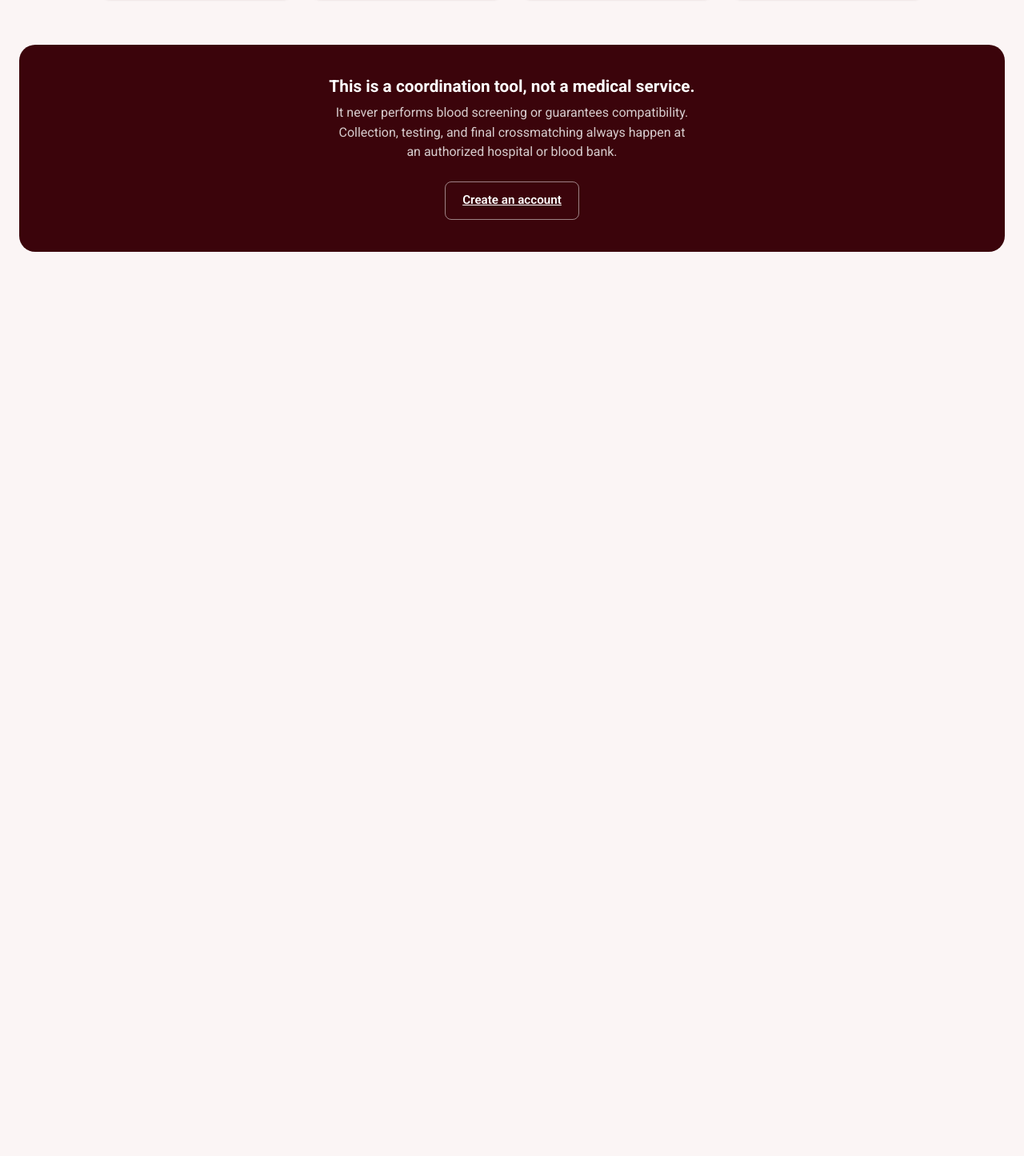
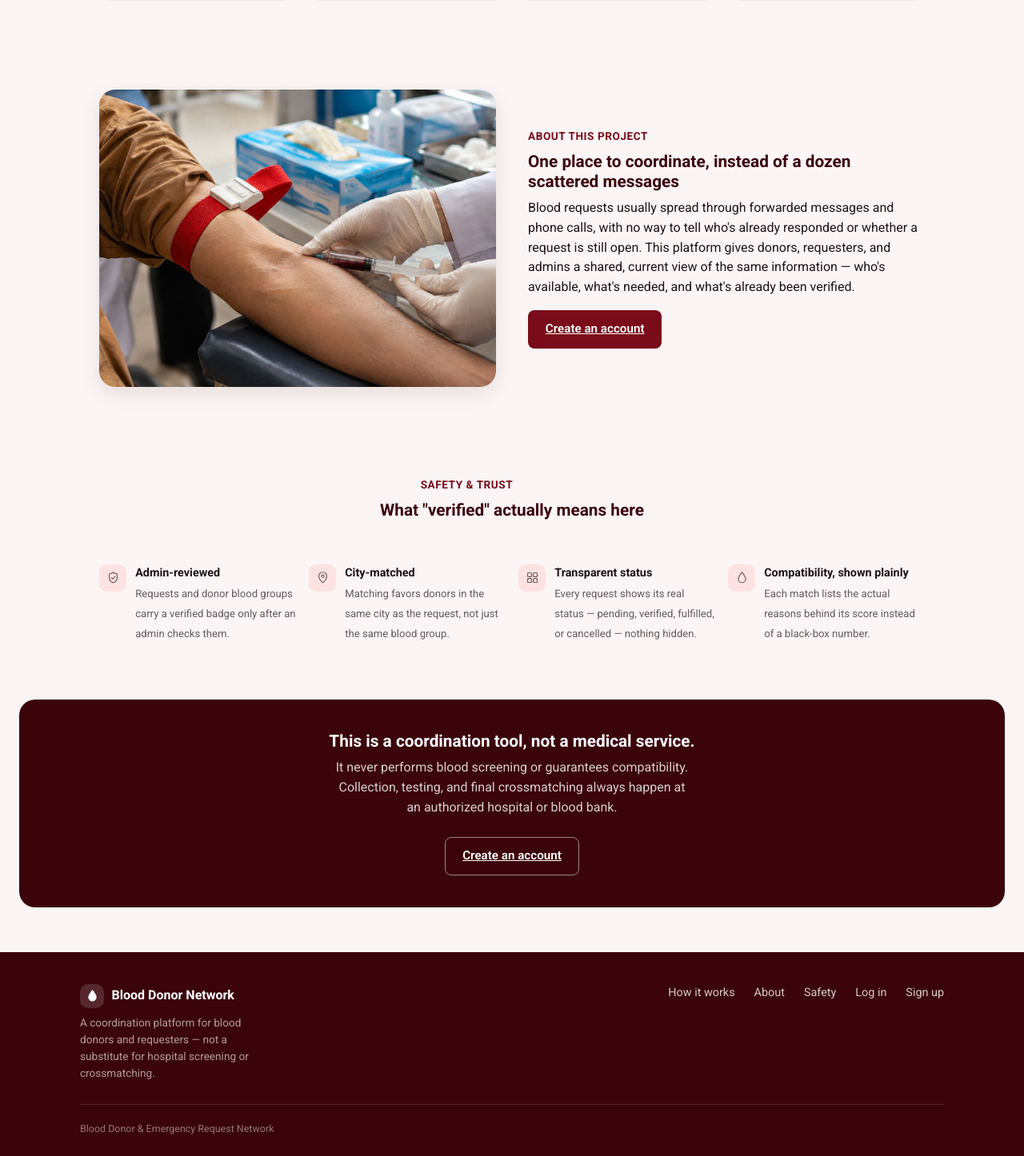
Before and after one commit to Anum-shahzad/Blood-Donor-Network, a React (Vite) app in the folder frontend/: page / in a window 1280 px wide. Shown: the part 1144-2590 px from the top of the page at 80% size. Before the commit the page ends 1515 px from the top, so only its background shows below. Built offline with nearby package versions, Linux system fonts and the light colour scheme; no server answers.

Commit message:
style: expand home page into scrollable landing experience

```diff
--- a/frontend/src/pages/Home.jsx
+++ b/frontend/src/pages/Home.jsx
@@ -2,20 +2,20 @@ import { useEffect, useState } from 'react';
 import { Link } from 'react-router-dom';
 import { apiGet } from '../api/client.js';
 import TopBar from '../components/TopBar.jsx';
+import BrandMark from '../components/BrandMark.jsx';
+import { DropletIcon, MapPinIcon, ShieldCheckIcon, GridIcon } from '../components/icons.jsx';
+
+const NAV_LINKS = [
+  { href: '#how-it-works', label: 'How it works' },
+  { href: '#about', label: 'About' },
+  { href: '#safety', label: 'Safety' },
+];
 
 const FEATURES = [
   {
     title: 'Register as a donor',
     body: 'Set your blood group and city once. Toggle availability whenever your status changes — no forms to refill.',
-    icon: (
-      <svg width="20" height="20" viewBox="0 0 24 24" fill="none">
-        <path
-          d="M12 2.5c-3.5 4.3-6.5 8.2-6.5 11.8a6.5 6.5 0 0 0 13 0c0-3.6-3-7.5-6.5-11.8Z"
-          stroke="currentColor"
-          strokeWidth="1.6"
-        />
-      </svg>
-    ),
+    icon: <DropletIcon size={20} />,
   },
   {
     title: 'Request blood in an emergency',
@@ -33,18 +33,42 @@ const FEATURES = [
       <svg width="20" height="20" viewBox="0 0 24 24" fill="none">
         <circle cx="7" cy="8" r="2.4" stroke="currentColor" strokeWidth="1.6" />
         <circle cx="17" cy="8" r="2.4" stroke="currentColor" strokeWidth="1.6" />
-        <path d="M3 19c0-2.8 2-4.5 4.5-4.5S12 16.2 12 19M12 19c0-2.8 2-4.5 4.5-4.5S21 16.2 21 19" stroke="currentColor" strokeWidth="1.6" strokeLinecap="round" />
+        <path
+          d="M3 19c0-2.8 2-4.5 4.5-4.5S12 16.2 12 19M12 19c0-2.8 2-4.5 4.5-4.5S21 16.2 21 19"
+          stroke="currentColor"
+          strokeWidth="1.6"
+          strokeLinecap="round"
+        />
       </svg>
     ),
   },
   {
     title: 'Verified by an admin',
     body: 'Genuine requests and donor blood groups are reviewed by an admin before they carry a verified badge.',
-    icon: (
-      <svg width="20" height="20" viewBox="0 0 24 24" fill="none">
-        <path d="M4 12.5 9.5 18 20 6.5" stroke="currentColor" strokeWidth="1.8" strokeLinecap="round" strokeLinejoin="round" />
-      </svg>
-    ),
+    icon: <ShieldCheckIcon size={20} />,
+  },
+];
+
+const TRUST_POINTS = [
+  {
+    icon: <ShieldCheckIcon size={17} />,
+    title: 'Admin-reviewed',
+    body: 'Requests and donor blood groups carry a verified badge only after an admin checks them.',
+  },
+  {
+    icon: <MapPinIcon size={17} />,
+    title: 'City-matched',
+    body: 'Matching favors donors in the same city as the request, not just the same blood group.',
+  },
+  {
+    icon: <GridIcon size={17} />,
+    title: 'Transparent status',
+    body: 'Every request shows its real status — pending, verified, fulfilled, or cancelled — nothing hidden.',
+  },
+  {
+    icon: <DropletIcon size={17} />,
+    title: 'Compatibility, shown plainly',
+    body: 'Each match lists the actual reasons behind its score instead of a black-box number.',
   },
 ];
 
@@ -59,7 +83,7 @@ export default function Home() {
 
   return (
     <>
-      <TopBar />
+      <TopBar navLinks={NAV_LINKS} />
 
       <section className="hero" style={{ backgroundImage: "url('/images/hero-blood-bag.jpg')" }}>
         <div className="hero-panel">
@@ -90,7 +114,7 @@ export default function Home() {
         </div>
       </section>
 
-      <section className="section">
+      <section className="section" id="how-it-works">
         <div className="section-heading">
           <p className="hero-eyebrow">How it works</p>
           <h2 style={{ marginTop: 0 }}>Built around coordination, not guesswork</h2>
@@ -101,6 +125,45 @@ export default function Home() {
               <span className="feature-card-icon">{f.icon}</span>
               <h3>{f.title}</h3>
               <p>{f.body}</p>
+            </div>
+          ))}
+        </div>
+      </section>
+
+      <section className="split-section" id="about">
+        <div className="split-media">
+          <img src="/images/hero-donation.jpg" alt="A blood donation being collected at a donation facility" />
+        </div>
+        <div className="split-content">
+          <p className="hero-eyebrow">About this project</p>
+          <h2>One place to coordinate, instead of a dozen scattered messages</h2>
+          <p>
+            Blood requests usually spread through forwarded messages and
+            phone calls, with no way to tell who's already responded or
+            whether a request is still open. This platform gives donors,
+            requesters, and admins a shared, current view of the same
+            information — who's available, what's needed, and what's
+            already been verified.
+          </p>
+          <Link to="/signup" className="btn btn-primary">
+            Create an account
+          </Link>
+        </div>
+      </section>
+
+      <section className="section" id="safety">
+        <div className="section-heading">
+          <p className="hero-eyebrow">Safety &amp; trust</p>
+          <h2 style={{ marginTop: 0 }}>What "verified" actually means here</h2>
+        </div>
+        <div className="trust-grid">
+          {TRUST_POINTS.map((t) => (
+            <div className="trust-point" key={t.title}>
+              <span className="trust-point-icon">{t.icon}</span>
+              <div>
+                <strong>{t.title}</strong>
+                <span>{t.body}</span>
+              </div>
             </div>
           ))}
         </div>
@@ -117,6 +180,29 @@ export default function Home() {
           Create an account
         </Link>
       </div>
+
+      <footer className="site-footer">
+        <div className="site-footer-inner">
+          <div>
+            <div className="site-footer-brand">
+              <BrandMark onDark size={30} />
+              Blood Donor Network
+            </div>
+            <p className="site-footer-tagline">
+              A coordination platform for blood donors and requesters — not a
+              substitute for hospital screening or crossmatching.
+            </p>
+          </div>
+          <nav className="site-footer-links">
+            <a href="#how-it-works">How it works</a>
+            <a href="#about">About</a>
+            <a href="#safety">Safety</a>
+            <Link to="/login">Log in</Link>
+            <Link to="/signup">Sign up</Link>
+          </nav>
+        </div>
+        <p className="site-footer-bottom">Blood Donor &amp; Emergency Request Network</p>
+      </footer>
     </>
   );
 }
```
